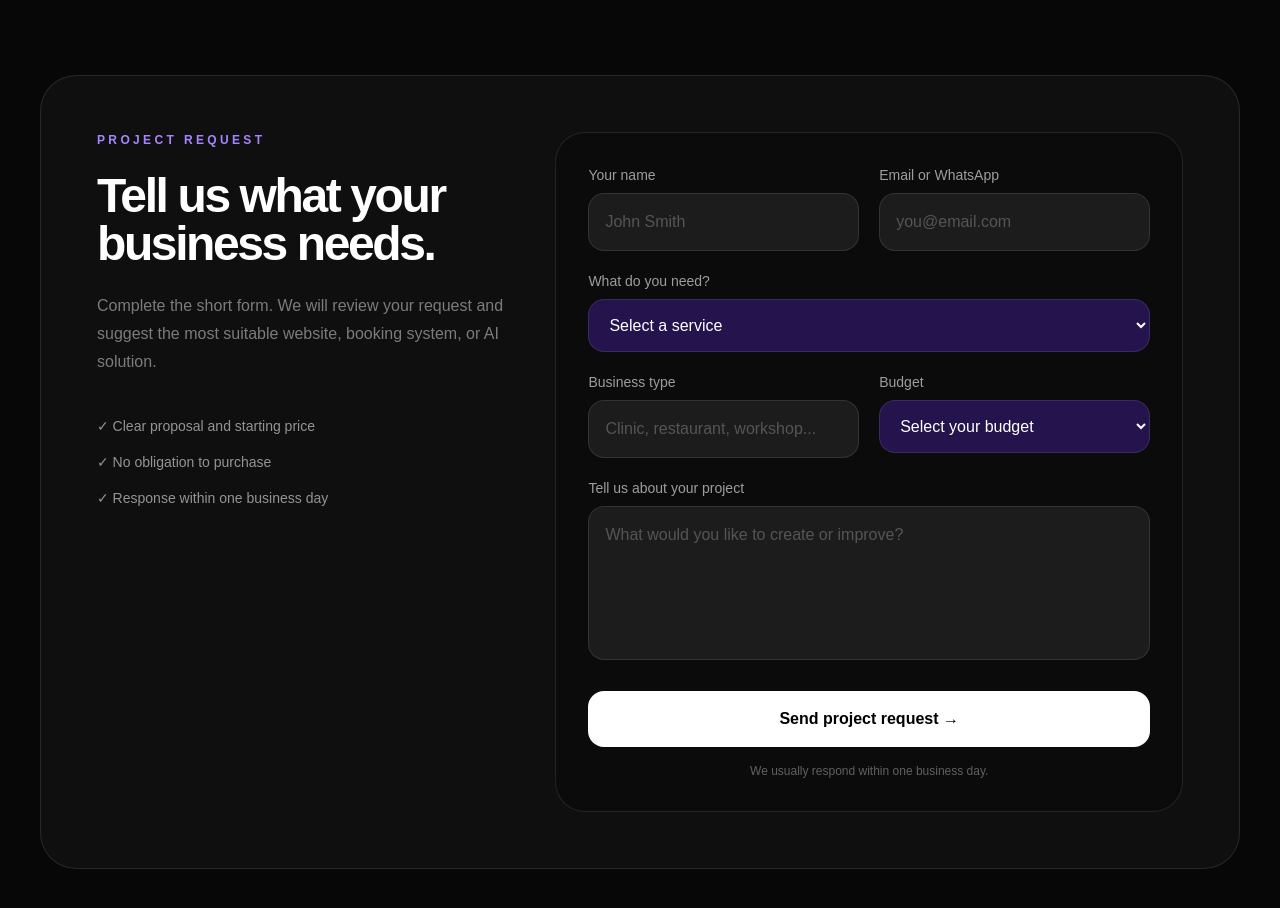
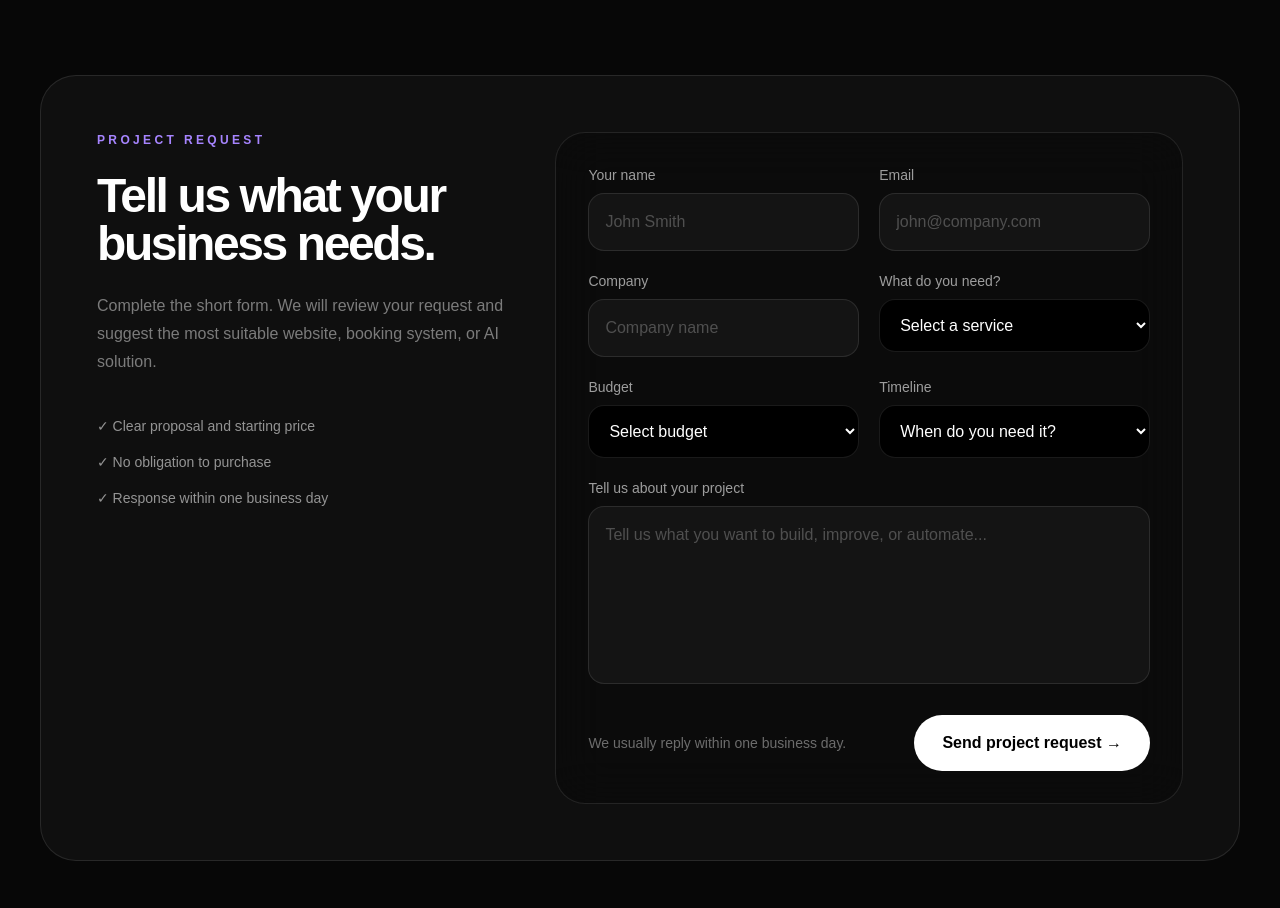
Before and after one commit to hellonexavo/nexavo, a Next.js app: page / in a window 1280 px wide. Shown: the part 3900-4808 px from the top of the page. Built offline with nearby package versions, Linux system fonts and the light colour scheme.

Commit message:
Connect project button to request form

```diff
--- a/app/components/ProjectForm.tsx
+++ b/app/components/ProjectForm.tsx
@@ -1,15 +1,6 @@
 "use client";
 
 import { FormEvent, useState } from "react";
-
-const services = [
-  "Business website",
-  "Landing page",
-  "AI assistant",
-  "Booking system",
-  "WhatsApp automation",
-  "Not sure yet",
-];
 
 export default function ProjectForm() {
   const [status, setStatus] = useState<
@@ -18,27 +9,31 @@ export default function ProjectForm() {
 
   async function handleSubmit(event: FormEvent<HTMLFormElement>) {
     event.preventDefault();
-    setStatus("sending");
 
     const form = event.currentTarget;
     const formData = new FormData(form);
-    const data = Object.fromEntries(formData.entries());
+
+    formData.append("_subject", "New Nexavo project request");
+    formData.append("_template", "table");
+    formData.append("_captcha", "false");
 
     try {
-      const response = await fetch("/api/contact", {
+      setStatus("sending");
+
+      const response = await fetch(
+        "https://formsubmit.co/ajax/hello.nexavo@gmail.com",
+        {
           method: "POST",
-        headers: {
-          "Content-Type": "application/json",
-        },
-        body: JSON.stringify(data),
-      });
+          body: formData,
+        }
+      );
 
       if (!response.ok) {
-        throw new Error("Submission failed");
+        throw new Error("Form submission failed");
       }
 
+      form.reset();
       setStatus("success");
-      form.reset();
     } catch {
       setStatus("error");
     }
@@ -47,85 +42,122 @@ export default function ProjectForm() {
   return (
     <form
       onSubmit={handleSubmit}
-      className="rounded-[30px] border border-white/10 bg-black/25 p-6 backdrop-blur-sm sm:p-8"
+      className="rounded-[30px] border border-white/10 bg-black/25 p-6 backdrop-blur-xl sm:p-8"
     >
       <div className="grid gap-5 sm:grid-cols-2">
+
         <label className="block">
-          <span className="mb-2 block text-sm text-white/60">Your name</span>
+          <span className="mb-2 block text-sm text-white/60">
+            Your name
+          </span>
+
           <input
             required
             name="name"
             type="text"
             placeholder="John Smith"
-            className="w-full rounded-2xl border border-white/10 bg-white/[0.07] px-4 py-4 text-white outline-none transition placeholder:text-white/25 focus:border-white/35"
+            className="w-full rounded-2xl border border-white/10 bg-white/[0.04] px-4 py-4 text-white outline-none transition placeholder:text-white/25 focus:border-white/30"
           />
         </label>
 
         <label className="block">
           <span className="mb-2 block text-sm text-white/60">
-            Email or WhatsApp
+            Email
           </span>
+
           <input
             required
-            name="contact"
-            type="text"
-            placeholder="you@email.com"
-            className="w-full rounded-2xl border border-white/10 bg-white/[0.07] px-4 py-4 text-white outline-none transition placeholder:text-white/25 focus:border-white/35"
+            name="email"
+            type="email"
+            placeholder="john@company.com"
+            className="w-full rounded-2xl border border-white/10 bg-white/[0.04] px-4 py-4 text-white outline-none transition placeholder:text-white/25 focus:border-white/30"
           />
         </label>
-      </div>
 
-      <label className="mt-5 block">
+        <label className="block">
+          <span className="mb-2 block text-sm text-white/60">
+            Company
+          </span>
+
+          <input
+            name="company"
+            type="text"
+            placeholder="Company name"
+            className="w-full rounded-2xl border border-white/10 bg-white/[0.04] px-4 py-4 text-white outline-none transition placeholder:text-white/25 focus:border-white/30"
+          />
+        </label>
+
+        <label className="block">
           <span className="mb-2 block text-sm text-white/60">
             What do you need?
           </span>
+
           <select
             required
             name="service"
             defaultValue=""
-          className="w-full rounded-2xl border border-white/10 bg-[#24134d] px-4 py-4 text-white outline-none transition focus:border-white/35"
+            className="w-full rounded-2xl border border-white/10 bg-black px-4 py-4 text-white outline-none transition focus:border-white/30"
           >
             <option value="" disabled>
               Select a service
             </option>
-
-          {services.map((service) => (
-            <option key={service} value={service}>
-              {service}
+            <option value="Business website">
+              Business website
             </option>
-          ))}
+            <option value="AI assistant">
+              AI assistant
+            </option>
+            <option value="Booking system">
+              Booking system
+            </option>
+            <option value="AI automation">
+              AI automation
+            </option>
+            <option value="Other">
+              Other
+            </option>
           </select>
         </label>
 
-      <div className="mt-5 grid gap-5 sm:grid-cols-2">
         <label className="block">
           <span className="mb-2 block text-sm text-white/60">
-            Business type
+            Budget
           </span>
-          <input
-            required
-            name="business"
-            type="text"
-            placeholder="Clinic, restaurant, workshop..."
-            className="w-full rounded-2xl border border-white/10 bg-white/[0.07] px-4 py-4 text-white outline-none transition placeholder:text-white/25 focus:border-white/35"
-          />
+
+          <select
+            name="budget"
+            defaultValue=""
+            className="w-full rounded-2xl border border-white/10 bg-black px-4 py-4 text-white outline-none transition focus:border-white/30"
+          >
+            <option value="" disabled>
+              Select budget
+            </option>
+            <option value="€100–€300">€100–€300</option>
+            <option value="€300–€700">€300–€700</option>
+            <option value="€700–€1500">€700–€1500</option>
+            <option value="€1500+">€1500+</option>
+          </select>
         </label>
 
         <label className="block">
-          <span className="mb-2 block text-sm text-white/60">Budget</span>
+          <span className="mb-2 block text-sm text-white/60">
+            Timeline
+          </span>
+
           <select
-            required
-            name="budget"
+            name="timeline"
             defaultValue=""
-            className="w-full rounded-2xl border border-white/10 bg-[#24134d] px-4 py-4 text-white outline-none transition focus:border-white/35"
+            className="w-full rounded-2xl border border-white/10 bg-black px-4 py-4 text-white outline-none transition focus:border-white/30"
           >
             <option value="" disabled>
-              Select your budget
+              When do you need it?
             </option>
-            <option value="€99–€199">€99–€199</option>
-            <option value="€200–€499">€200–€499</option>
-            <option value="€500–€999">€500–€999</option>
-            <option value="€1,000+">€1,000+</option>
+            <option value="As soon as possible">
+              As soon as possible
+            </option>
+            <option value="1–2 weeks">1–2 weeks</option>
+            <option value="2–4 weeks">2–4 weeks</option>
+            <option value="Flexible">Flexible</option>
           </select>
         </label>
       </div>
@@ -134,38 +166,44 @@ export default function ProjectForm() {
         <span className="mb-2 block text-sm text-white/60">
           Tell us about your project
         </span>
+
         <textarea
           required
           name="message"
-          rows={5}
-          placeholder="What would you like to create or improve?"
-          className="w-full resize-none rounded-2xl border border-white/10 bg-white/[0.07] px-4 py-4 text-white outline-none transition placeholder:text-white/25 focus:border-white/35"
+          rows={6}
+          placeholder="Tell us what you want to build, improve, or automate..."
+          className="w-full resize-none rounded-2xl border border-white/10 bg-white/[0.04] px-4 py-4 text-white outline-none transition placeholder:text-white/25 focus:border-white/30"
         />
       </label>
+
+      <div className="mt-6 flex flex-col gap-4 sm:flex-row sm:items-center sm:justify-between">
+        <p className="text-sm text-white/40">
+          We usually reply within one business day.
+        </p>
 
         <button
           type="submit"
           disabled={status === "sending"}
-        className="mt-6 w-full rounded-2xl bg-white px-6 py-4 font-semibold text-black transition hover:scale-[1.01] disabled:cursor-wait disabled:opacity-60"
+          className="rounded-full bg-white px-7 py-4 font-semibold text-black transition hover:scale-[1.02] disabled:cursor-not-allowed disabled:opacity-50"
         >
-        {status === "sending" ? "Sending..." : "Send project request →"}
+          {status === "sending"
+            ? "Sending..."
+            : "Send project request →"}
         </button>
+      </div>
 
       {status === "success" && (
-        <p className="mt-4 rounded-2xl bg-emerald-400/15 p-4 text-sm text-emerald-200">
+        <div className="mt-5 rounded-2xl border border-white/10 bg-white/[0.05] p-4 text-sm text-white">
           Thank you. Your request has been sent successfully.
-        </p>
+          We’ll contact you within one business day.
+        </div>
       )}
 
       {status === "error" && (
-        <p className="mt-4 rounded-2xl bg-red-400/15 p-4 text-sm text-red-200">
-          The form is not connected yet. Please try again shortly.
-        </p>
+        <div className="mt-5 rounded-2xl border border-white/10 bg-white/[0.05] p-4 text-sm text-white">
+          Something went wrong. Please try again.
+        </div>
       )}
-
-      <p className="mt-4 text-center text-xs text-white/35">
-        We usually respond within one business day.
-      </p>
     </form>
   );
 }
--- a/app/page.tsx
+++ b/app/page.tsx
@@ -368,7 +368,7 @@ export default function Home() {
             </div>
 
             <a
-              href="mailto:hello@nexavo.com?subject=New Nexavo project"
+              href="#request"
               className="inline-flex shrink-0 items-center justify-center rounded-full bg-white px-8 py-5 font-semibold text-black transition hover:scale-105"
             >
               Start a project →
```
Lines whose indentation alone changed are shown as unchanged.
